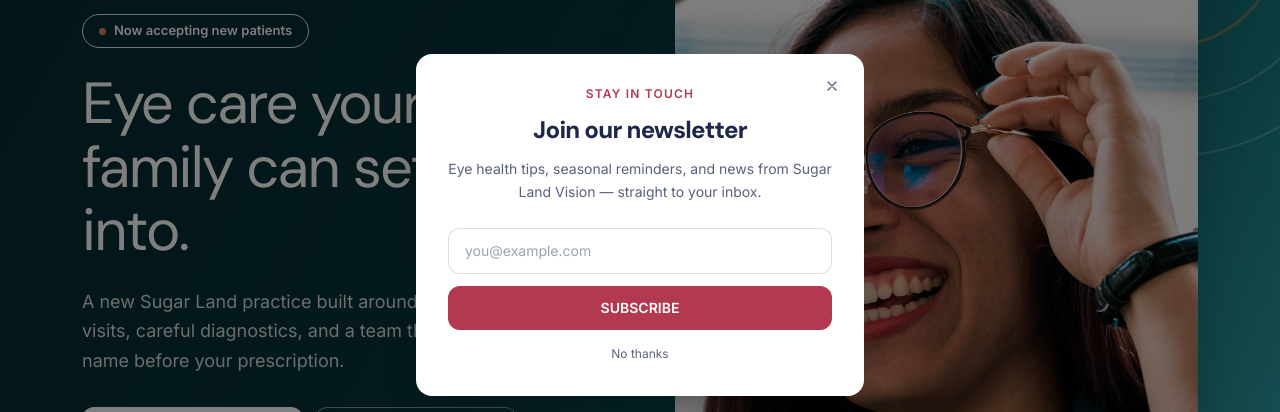
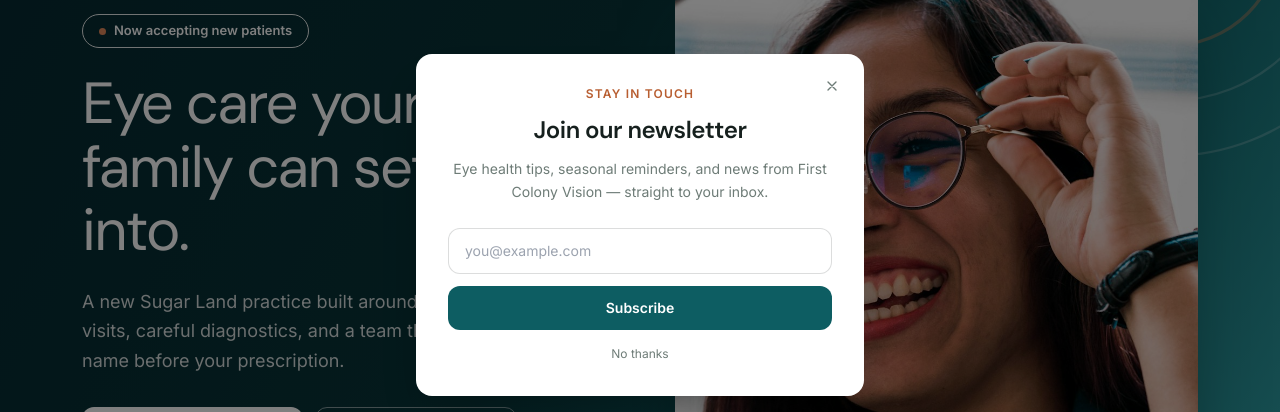
Before and after one commit to Saadanjum01/sugar1, a Next.js app: page / in a window 1280 px wide. Shown: the part 175-587 px from the top of the page. Built offline with nearby package versions, Linux system fonts and the light colour scheme; no server answers.

Commit message:
client feedback colour revamp

```diff
--- a/components/NewsletterPopup.js
+++ b/components/NewsletterPopup.js
@@ -2,7 +2,7 @@
 
 import { useState, useEffect } from 'react'
 
-const STORAGE_KEY = 'slv-newsletter-dismissed'
+const STORAGE_KEY = 'fcv-newsletter-dismissed'
 const DELAY_MS = 6000
 
 export default function NewsletterPopup() {
@@ -26,7 +26,6 @@ export default function NewsletterPopup() {
   function handleSubmit(e) {
     e.preventDefault()
     if (!email.trim()) return
-    // TODO: wire up to real storage once confirmed -- currently UI only.
     setSubmitted(true)
     localStorage.setItem(STORAGE_KEY, '1')
     setTimeout(dismiss, 1800)
@@ -41,25 +40,25 @@ export default function NewsletterPopup() {
         <button
           onClick={dismiss}
           aria-label="Close"
-          className="absolute top-4 right-4 w-8 h-8 rounded-full flex items-center justify-center text-[#59607A] hover:bg-[#F6F6F8] transition-colors"
+          className="absolute top-4 right-4 w-8 h-8 rounded-full flex items-center justify-center text-[#6E7C77] hover:bg-[#FBF7F1] transition-colors"
         >
           <svg width="16" height="16" viewBox="0 0 24 24" fill="none"><path d="M18 6L6 18M6 6l12 12" stroke="currentColor" strokeWidth="2" strokeLinecap="round" /></svg>
         </button>
 
         {submitted ? (
           <div className="py-6">
-            <div className="w-14 h-14 rounded-full bg-[#1E2749]/10 flex items-center justify-center mx-auto mb-4">
-              <svg width="24" height="24" viewBox="0 0 24 24" fill="none"><path d="M5 13l4 4L19 7" stroke="#1E2749" strokeWidth="2.5" strokeLinecap="round" strokeLinejoin="round" /></svg>
+            <div className="w-14 h-14 rounded-full bg-[#E2F3F0] flex items-center justify-center mx-auto mb-4">
+              <svg width="24" height="24" viewBox="0 0 24 24" fill="none"><path d="M5 13l4 4L19 7" stroke="#0D5D62" strokeWidth="2.5" strokeLinecap="round" strokeLinejoin="round" /></svg>
             </div>
-            <h3 className="font-display text-xl font-black text-[#1E2749] mb-1">You&apos;re subscribed!</h3>
-            <p className="text-[#59607A] text-sm">Thanks for joining the Sugar Land Vision list.</p>
+            <h3 className="font-display text-xl font-semibold text-[#16201E] mb-1" style={{ letterSpacing: '-0.02em' }}>You&apos;re subscribed!</h3>
+            <p className="text-[#6E7C77] text-sm">Thanks for joining the First Colony Vision list.</p>
           </div>
         ) : (
           <>
-            <div className="text-[#B33951] text-xs font-bold mb-3 tracking-widest">STAY IN TOUCH</div>
-            <h3 className="font-display text-2xl font-black text-[#1E2749] mb-3">Join our newsletter</h3>
-            <p className="text-[#59607A] text-sm leading-relaxed mb-6">
-              Eye health tips, seasonal reminders, and news from Sugar Land Vision — straight to your inbox.
+            <div className="text-[#B85E31] text-xs font-bold mb-3 tracking-widest">STAY IN TOUCH</div>
+            <h3 className="font-display text-2xl font-semibold text-[#16201E] mb-3" style={{ letterSpacing: '-0.02em' }}>Join our newsletter</h3>
+            <p className="text-[#6E7C77] text-sm leading-relaxed mb-6">
+              Eye health tips, seasonal reminders, and news from First Colony Vision — straight to your inbox.
             </p>
             <form onSubmit={handleSubmit} className="flex flex-col gap-3">
               <input
@@ -68,16 +67,16 @@ export default function NewsletterPopup() {
                 value={email}
                 onChange={(e) => setEmail(e.target.value)}
                 placeholder="you@example.com"
-                className="w-full px-4 py-3 rounded-xl border border-[#1E2749]/15 text-sm text-[#1E2749] focus:outline-none focus:border-[#B33951] transition-colors"
+                className="w-full px-4 py-3 rounded-xl border border-[#16201E]/15 text-sm text-[#16201E] focus:outline-none focus:border-[#0D5D62] transition-colors"
               />
               <button
                 type="submit"
-                className="w-full py-3 bg-[#B33951] text-white font-bold text-sm rounded-xl hover:bg-[#1E2749] transition-all"
+                className="w-full py-3 bg-[#0D5D62] text-white font-semibold text-sm rounded-xl hover:bg-[#093F42] transition-colors"
               >
-                SUBSCRIBE
+                Subscribe
               </button>
             </form>
-            <button onClick={dismiss} className="text-[#59607A] text-xs mt-4 hover:text-[#1E2749] transition-colors">
+            <button onClick={dismiss} className="text-[#6E7C77] text-xs mt-4 hover:text-[#16201E] transition-colors">
               No thanks
             </button>
           </>
```
